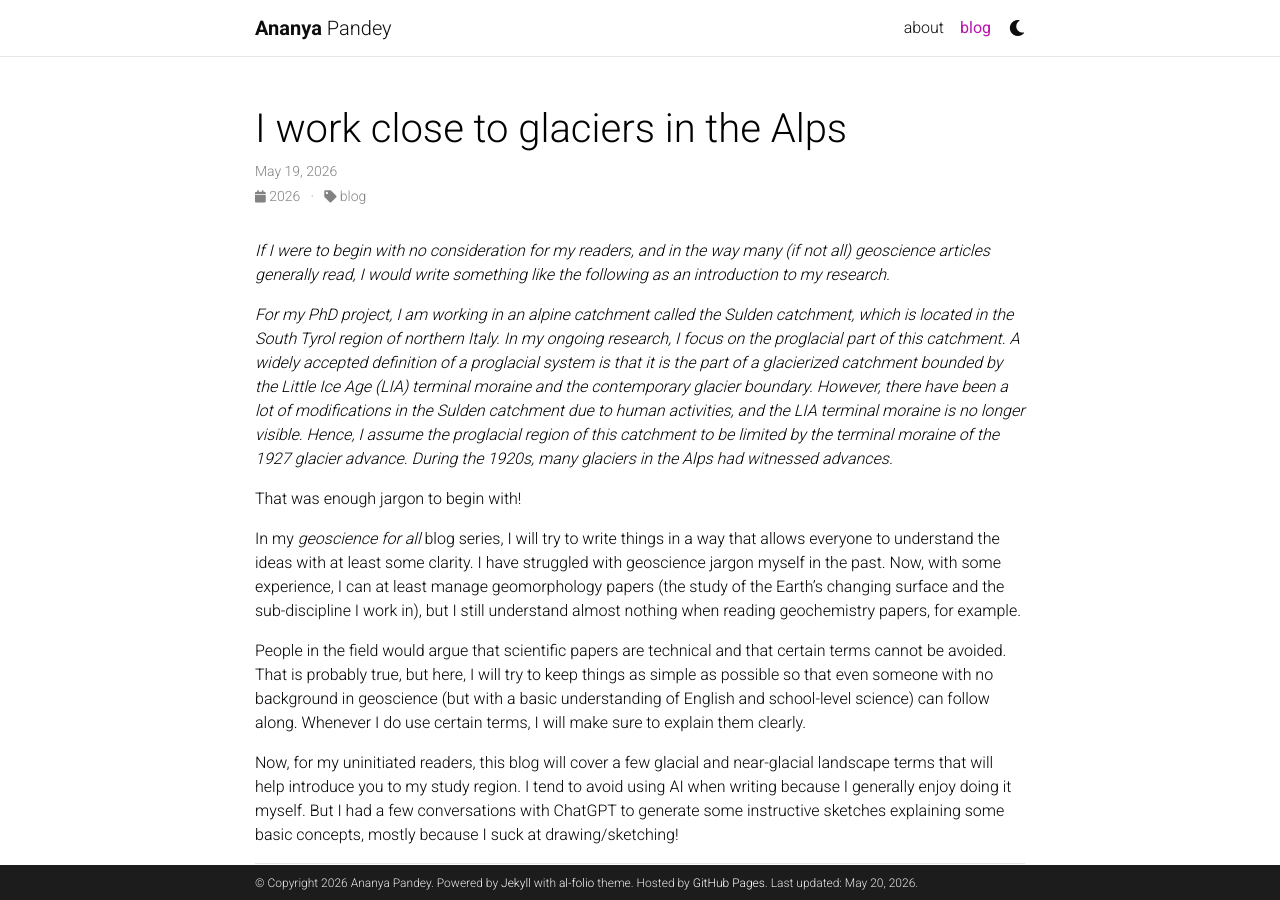
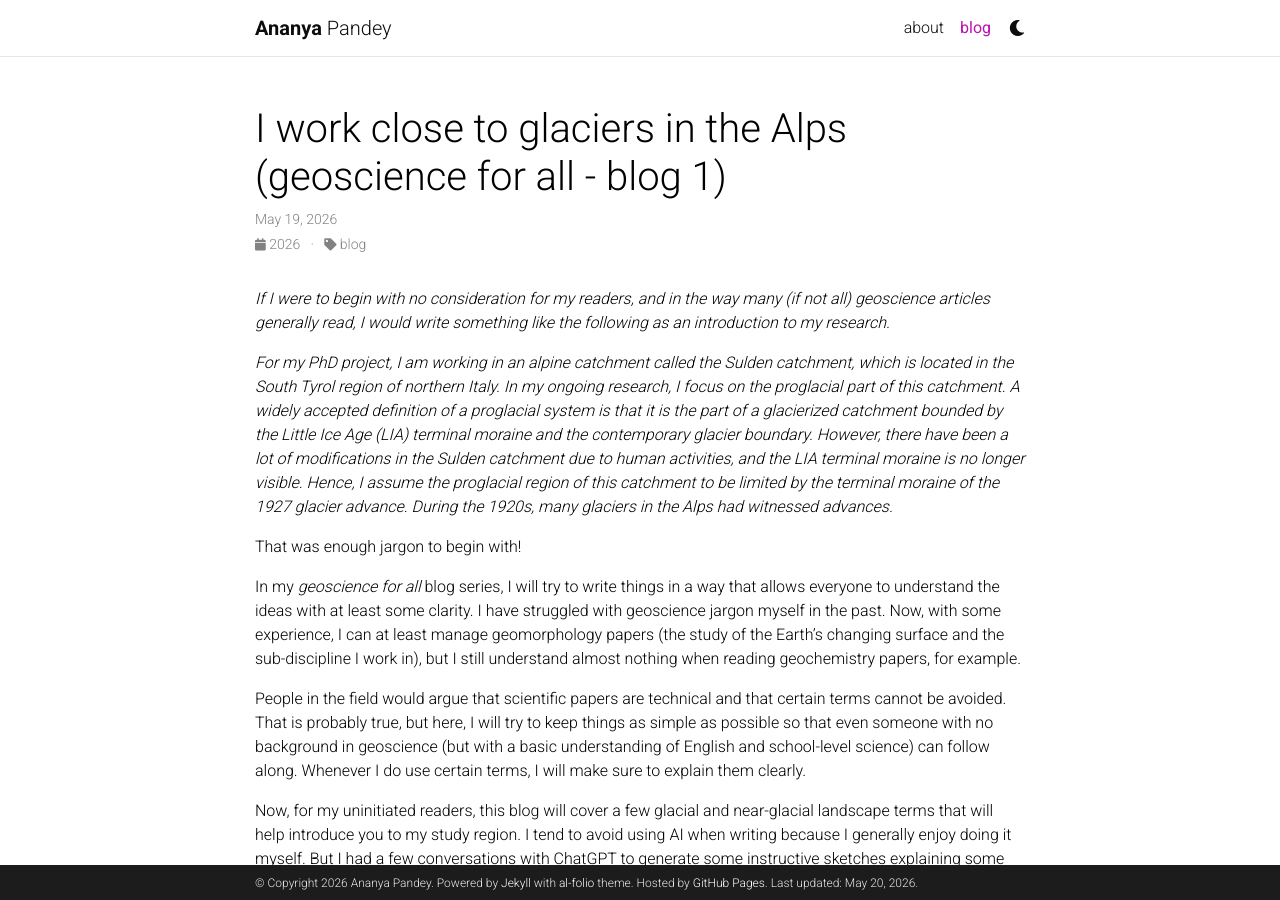
Before and after one commit to AnanyaGeo/ananyageo.github.io, a Jekyll site: the page built from _posts/2026-05-19-blog-1.md, in a window 1280 px wide and 900 px high. Built offline with Jekyll 4.4.1, drawn with Linux system fonts in a browser that asks for light colours; comment, search, counter and statistics services are not loaded; a style sheet for code colours, icons or effects is not loaded.

Commit message:
Update 2026-05-19-blog-1.md

```diff
--- a/_posts/2026-05-19-blog-1.md
+++ b/_posts/2026-05-19-blog-1.md
@@ -1,6 +1,6 @@
 ---
 layout: post
-title: "I work close to glaciers in the Alps"
+title: "I work close to glaciers in the Alps (geoscience for all - blog 1)"
 date: 2026-05-19 16:40:16
 categories: blog
 ---
```
